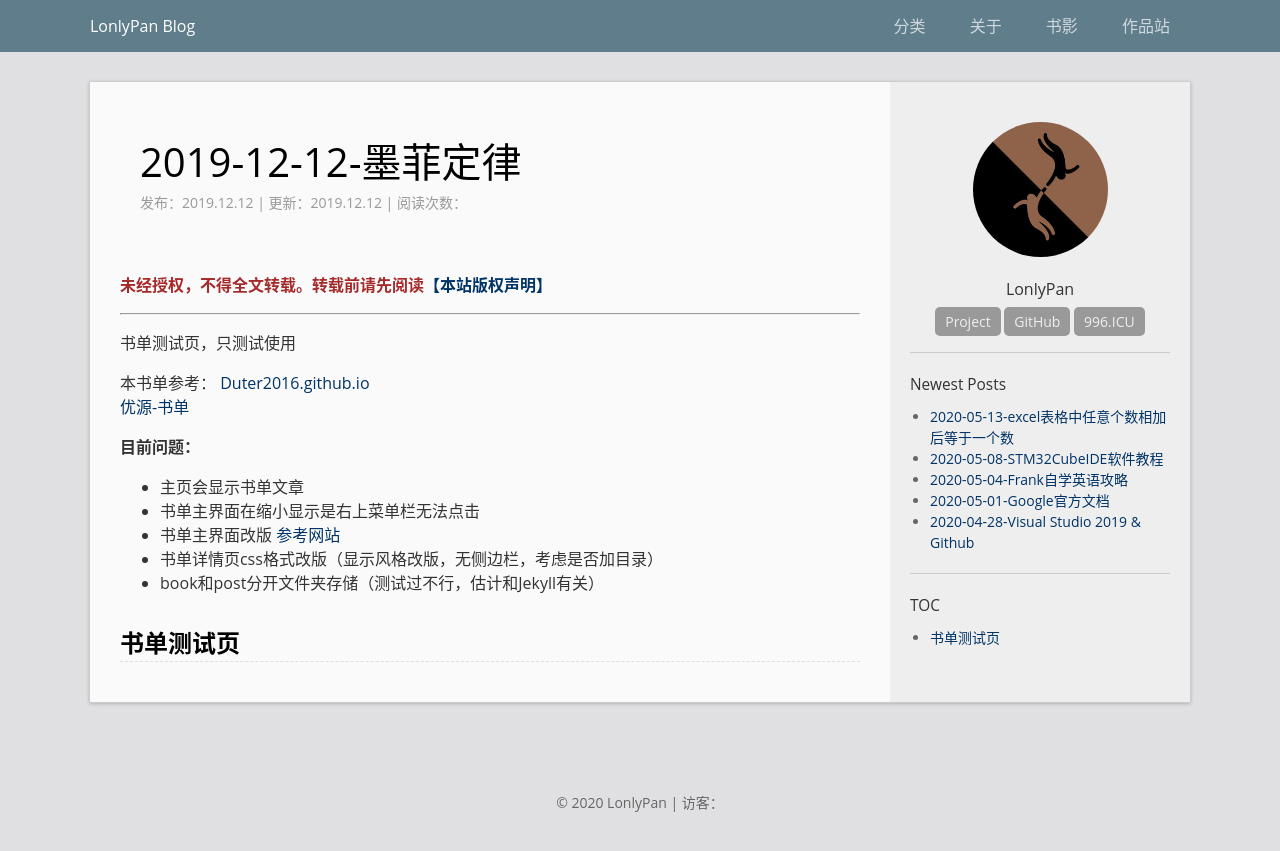
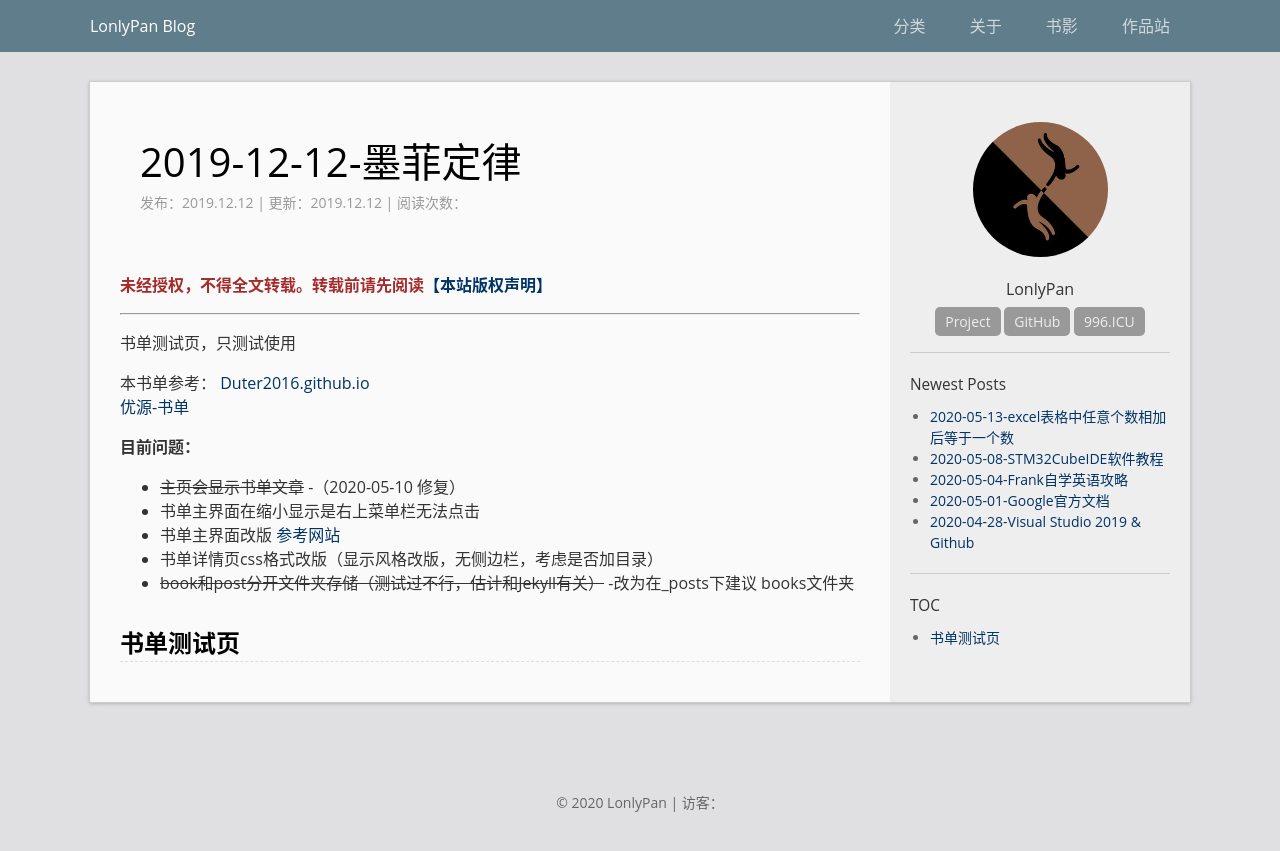
Before and after one commit to LonlyStack/LonlyPan.github.io, a Jekyll site: the page built from _posts/books/2019-12-02-mofeidinglv.md, in a window 1280 px wide. Shown: the top 851 px of the page. Built offline with Jekyll 4.4.1, drawn with Linux system fonts in a browser that asks for light colours; comment, search, counter and statistics services are not loaded.

Commit message:
修改文件: _posts/books/2019-12-02-mofeidinglv.md

```diff
--- a/_posts/books/2019-12-02-mofeidinglv.md
+++ b/_posts/books/2019-12-02-mofeidinglv.md
@@ -27,11 +27,11 @@ review: "如果你对管理学相关理论已经十分熟悉，这本书大可
 [优源-书单](https://duter2016.github.io/books/)
 
 **目前问题：**
-- 主页会显示书单文章
+- ~~主页会显示书单文章~~ -（2020-05-10 修复）
 - 书单主界面在缩小显示是右上菜单栏无法点击
 - 书单主界面改版 [参考网站](https://github.com/Liberxue/liberxue.github.io/blob/master/book/index.html)
 - 书单详情页css格式改版（显示风格改版，无侧边栏，考虑是否加目录）
-- book和post分开文件夹存储（测试过不行，估计和Jekyll有关）
+- ~~book和post分开文件夹存储（测试过不行，估计和Jekyll有关）~~ -改为在_posts下建议 books文件夹
 
 
 ## 书单测试页
```
